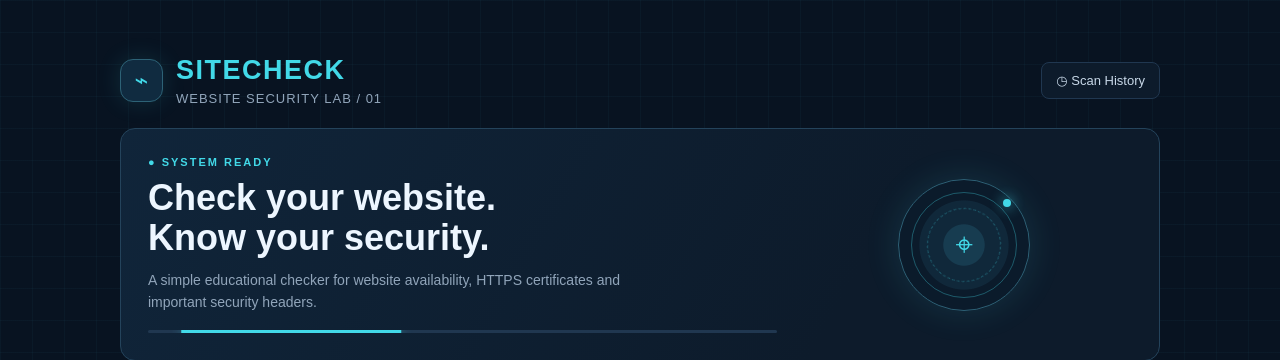
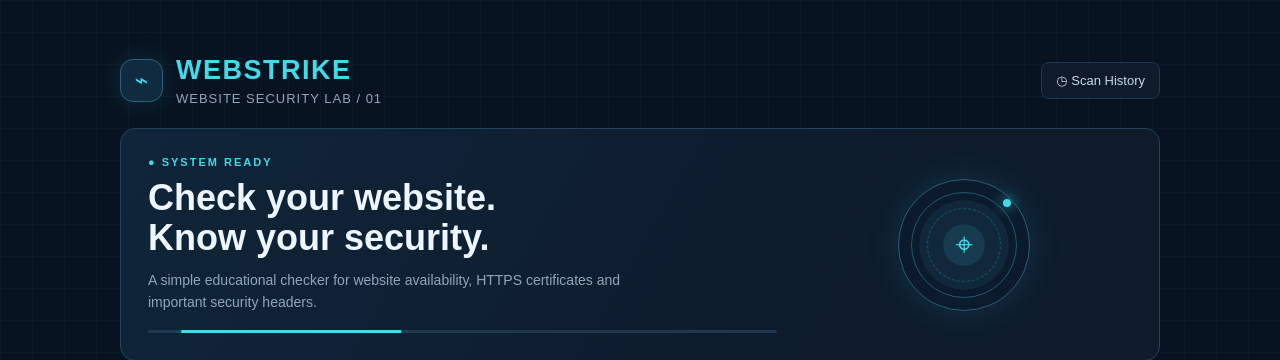
Before and after one commit to codghosttxt-sketch/webstrike, a Flask app: page / in a window 1280 px wide. Shown: the top 360 px of the page. Run offline with Flask 3, Linux system fonts and the light colour scheme; data that the repository does not hold is empty.

Commit message:
Use consistent WebStrike branding on scanner page

```diff
--- a/templates/index.html
+++ b/templates/index.html
@@ -4,7 +4,7 @@
 <meta charset="UTF-8"><meta name="viewport" content="width=device-width, initial-scale=1.0">
 <title>WebStrike | Website Security Lab</title>
 <link rel="stylesheet" href="{{ url_for('static', filename='css/style.css') }}"></head><body><div class="container">
-<header class="top"><div class="brand"><div class="brand-mark">⌁</div><div><h1>SITE<span>CHECK</span></h1><p>WEBSITE SECURITY LAB / 01</p></div></div><nav class="nav"><a href="/history">◷ Scan History</a></nav></header>
+<header class="top"><div class="brand"><div class="brand-mark">⌁</div><div><h1>WEB<span>STRIKE</span></h1><p>WEBSITE SECURITY LAB / 01</p></div></div><nav class="nav"><a href="/history">◷ Scan History</a></nav></header>
 <section class="hero"><div><div class="eyebrow">● SYSTEM READY</div><h2>Check your website.<br>Know your security.</h2><p>A simple educational checker for website availability, HTTPS certificates and important security headers.</p><div class="scan-line"><span></span></div></div><div class="visual-wrap" aria-hidden="true"><div class="visual-core"><span class="visual-mark">⌖</span><span class="visual-dot"></span></div></div></section>
 <section class="panel"><div class="tag">01 / TARGET INPUT</div><h3>Website Scanner</h3><form method="POST" action="/scan"><input type="text" name="website" placeholder="Enter a website, e.g. example.com" required maxlength="2048"><button type="submit">⚡ Check Website</button></form>{% if error %}<div class="error">{{ error }}</div>{% endif %}<p class="small">A scan starts only when you click the button. Checks are limited to public websites; this is not a full security audit.</p></section>
 <section class="panel"><div class="tag">02 / RECENT ACTIVITY</div><h3>Last Scan</h3>{% if last_scan %}<div class="last-scan"><strong>{{ last_scan["website"] }}</strong><br>Website status: {{ last_scan["website_status"] }}<br>HTTPS status: {{ last_scan["https_status"] }}<br><span class="small">Scanned at: {{ last_scan["scanned_at"] }}</span></div>{% else %}<p class="empty">No scans saved yet. Enter a website above and click Check Website.</p>{% endif %}<p><a href="/history" style="color:#42d9e8;text-decoration:none;">Open scan history →</a></p></section>
```
